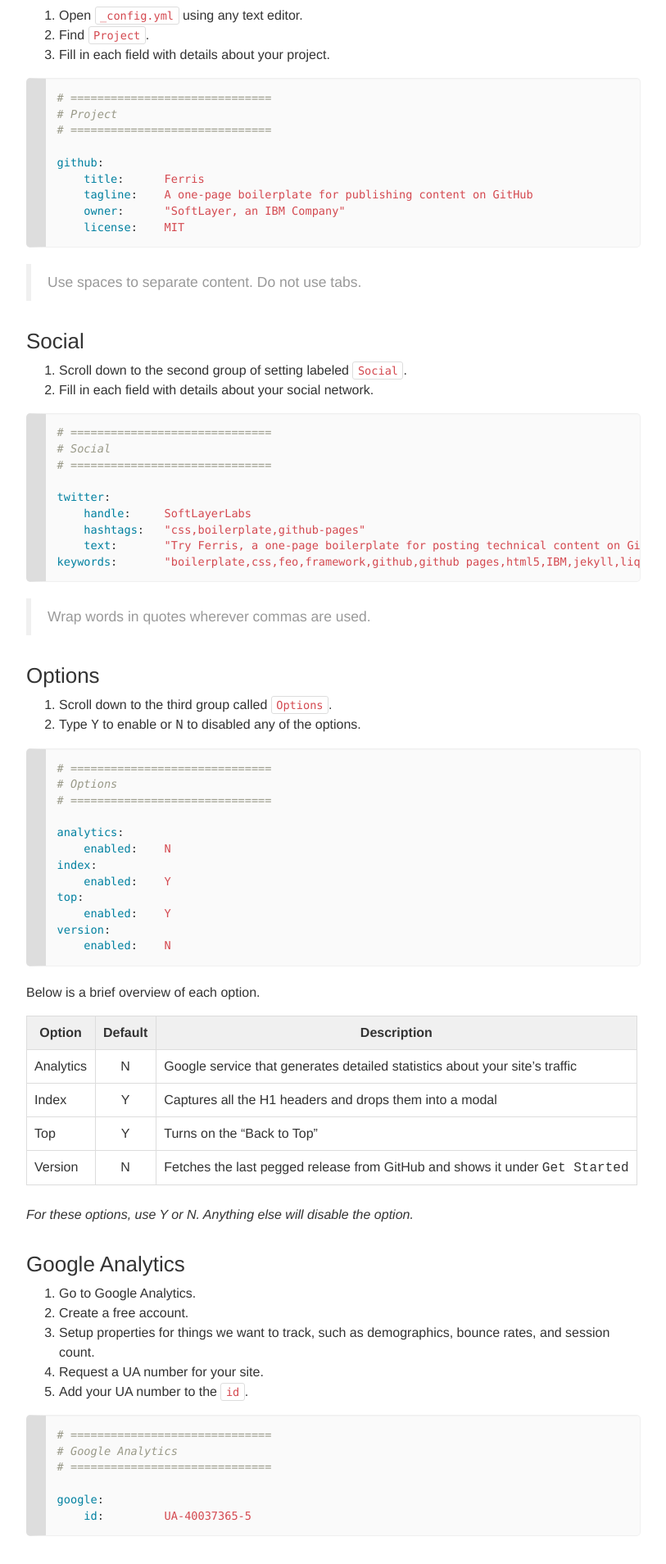
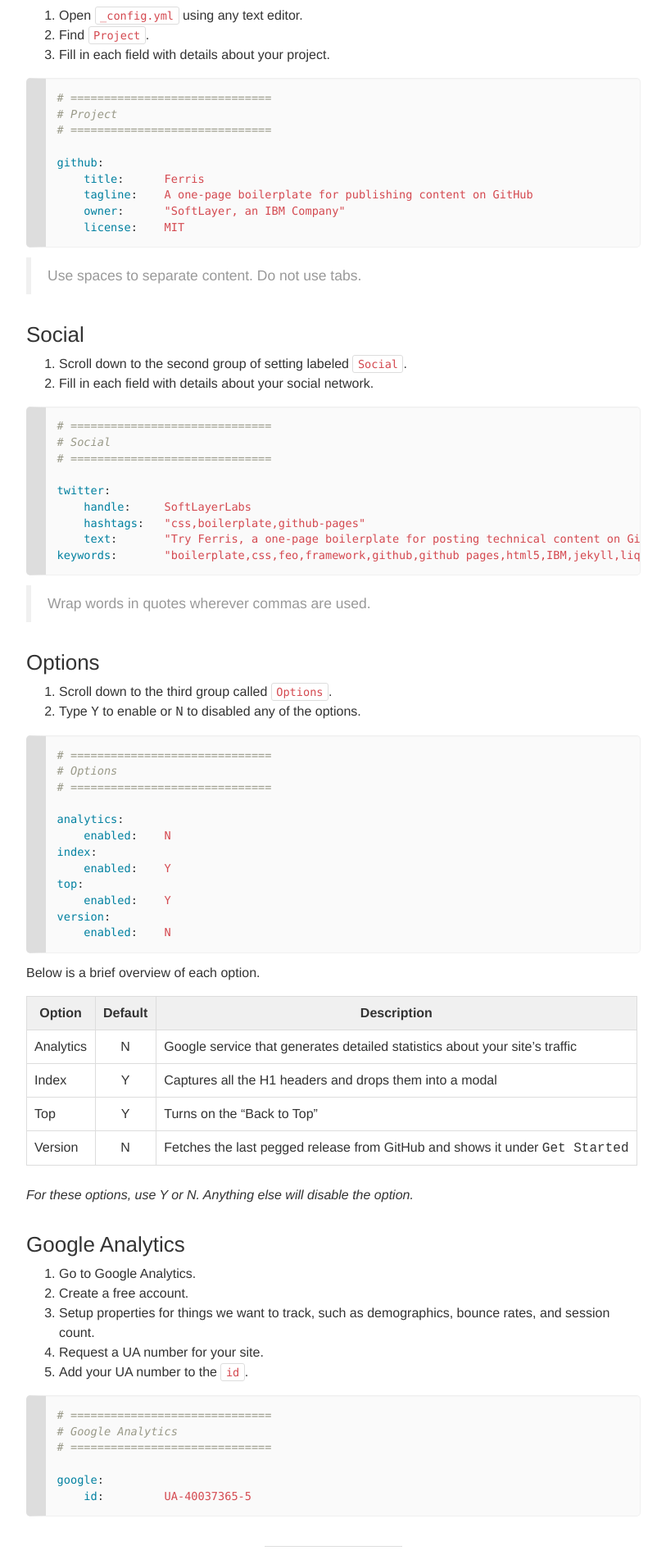
Before and after one commit to caleorourke/skim, a Jekyll site: the page built from index.md, in a window 1280 px wide. Shown: the part 4492-6400 px from the top of the page at 82% size, without its empty margins (233-1046 px from the left). Built offline with Jekyll 4.4.1, drawn with Linux system fonts in a browser that asks for light colours; nearby versions of some CDN libraries; Markdown is read by kramdown in place of the engine named in the settings.

Commit message:
design changes

```diff
--- a/public/css/components.css
+++ b/public/css/components.css
@@ -59,7 +59,7 @@
 }
 
 .highlight pre {
-    margin-bottom: 20px;
+    margin-bottom: 12px;
     overflow-x: auto;
 }
 
```
